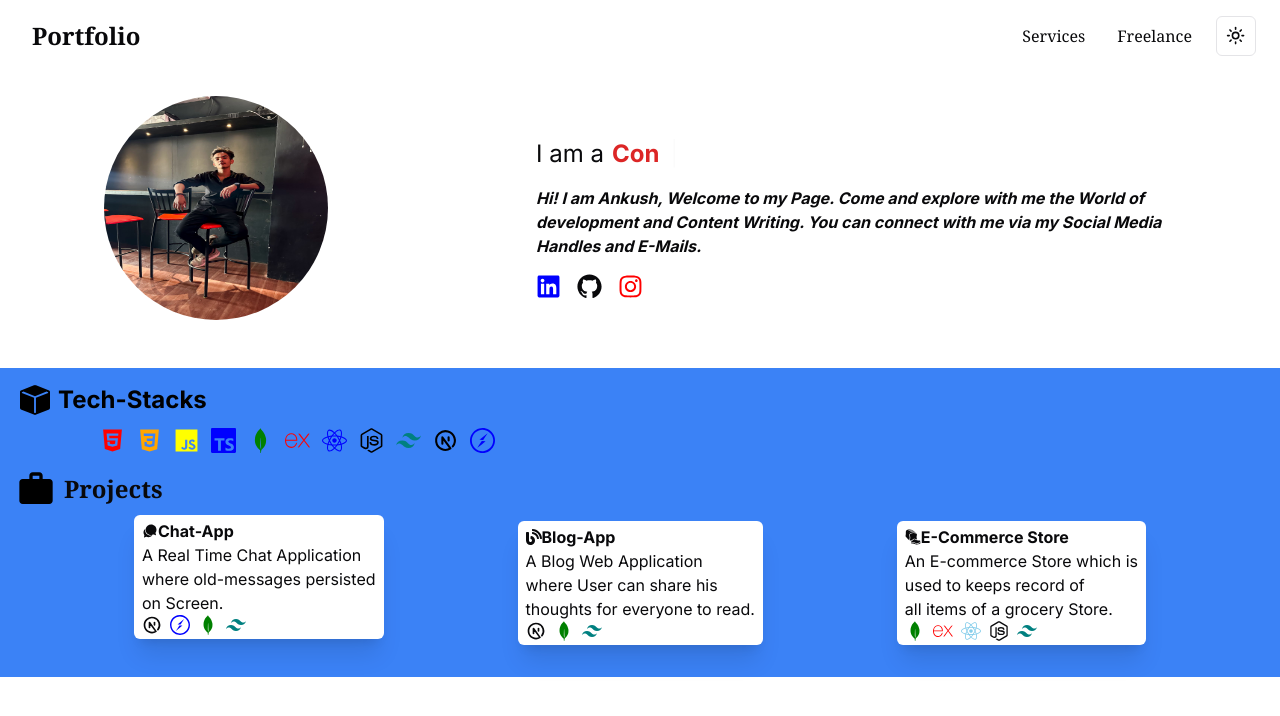
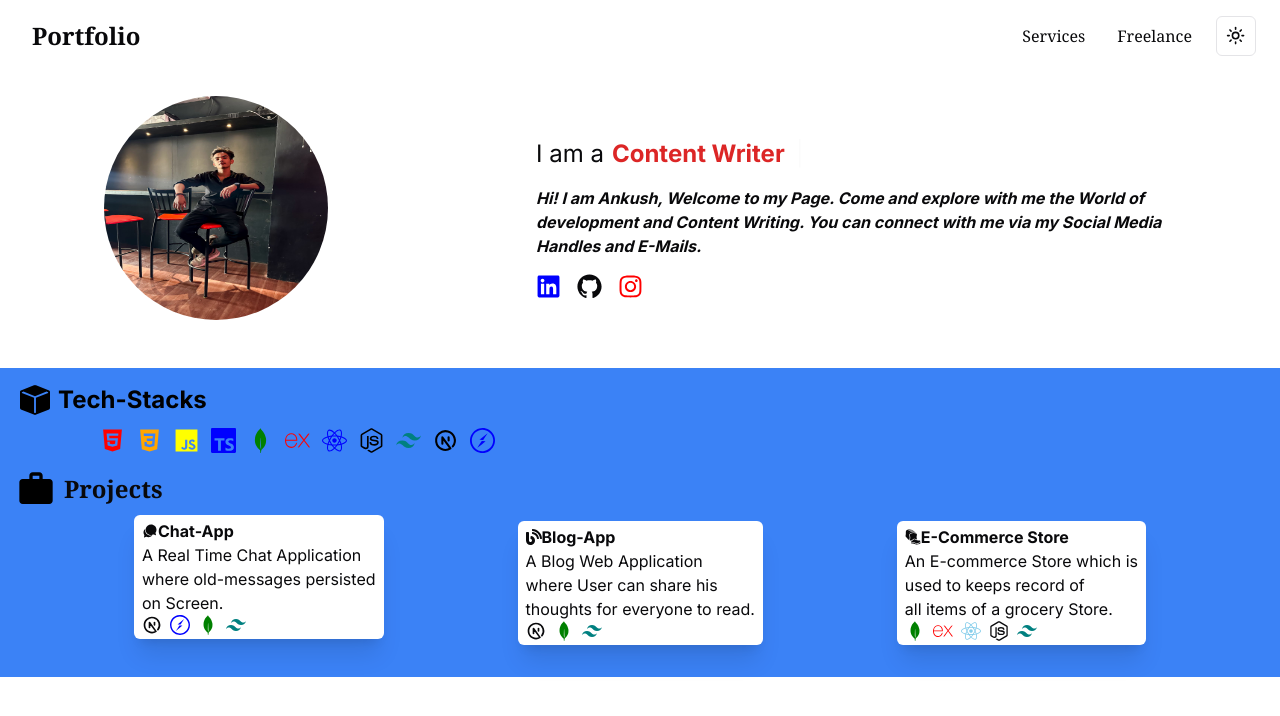
Before and after one commit to ankush-web-eng/Portfolio, a Next.js app: page / in a window 1280 px wide. Shown: the top 716 px of the page. Built offline with nearby package versions, Linux system fonts and the light colour scheme.

Commit message:
bug fixed

```diff
--- a/src/app/page.js
+++ b/src/app/page.js
@@ -25,7 +25,7 @@ import { useTypewriter,Cursor } from "react-simple-typewriter";
 export default function Home() {
 
   const [text] = useTypewriter({
-    words: ["Ankush","Developer", "Content Writer", "Content Creator" ],
+    words: ["Developer", "Content Writer", "Content Creator" ],
     loop: {},
     typeSpeed:100,
     deleteSpeed: 40,
```
